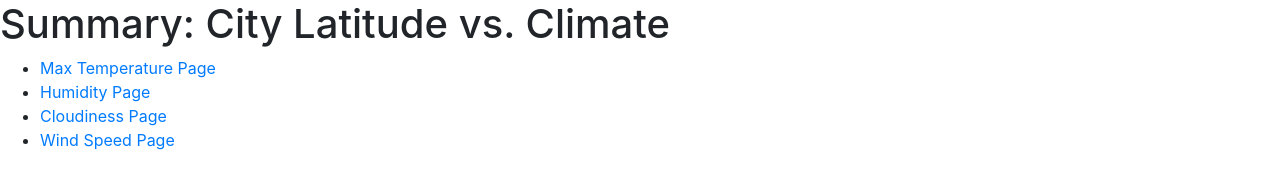
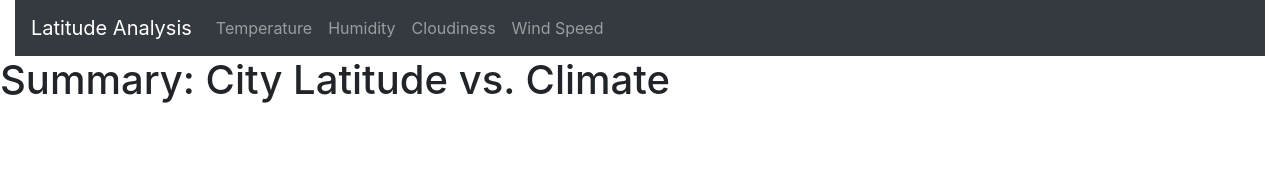
Before and after one commit to masontotall/Web-Design-Challenge, a plain HTML site: page index.html in a window 1280 px wide. Drawn offline with nearby package versions, Linux system fonts and the light colour scheme.

Commit message:
Added navbar design and functionality to the 4 pages and links

```diff
--- a/index.html
+++ b/index.html
@@ -15,9 +15,43 @@
 </head>
 
 <body>
+
+    <!-- Use Nav bar to clean up the links to pages -->
+
+    <div class="container-fluid">
+        <nav class="navbar navbar-expand-lg navbar-dark bg-dark">
+            <a class="navbar-brand" href="index.html">Latitude Analysis</a>
+            <button class="navbar-toggler" type="button" data-toggle="collapse" data-target="#navbarDropdown" aria-controls="navbarNavDropdown" aria-expanded="false" aria-label="Toggle navigation">
+              <span class="navbar-toggler-icon"></span>
+            </button>
+            <div class="collapse navbar-collapse" id="navbarDropdown">
+                <ul class="navbar-nav">
+                    <li class="nav-item">
+                        <a class="nav-link" id="a0" href="Temperature.html">Temperature</a>
+                    </li>
+                    <li class="nav-item">
+                        <a class="nav-link" id="a0" href="Humidity.html">Humidity</a>
+                    </li>
+                    <li class="nav-item">
+                        <a class="nav-link" id="a0" href="Cloudiness.html">Cloudiness</a>
+                    </li>
+                    <li class="nav-item">
+                        <a class="nav-link" id="a0" href="Wind.html">Wind Speed</a>
+                    </li>
+                </ul>
+            </div>
+        </nav>
+    </div>
+
+
     <h1>Summary: City Latitude vs. Climate</h1>
 
-    <ul>
+
+<!-- Use a nav bar to clean up the page links -->
+
+
+<!-- Create the 4 pages and link to them -->
+    <!-- <ul>
        <li><a href="Temperature.html"> Max Temperature Page</a></li>
 
         <li><a href="Humidity.html">Humidity Page</a></li>
@@ -25,7 +59,7 @@
        <li><a href="Cloudiness.html">Cloudiness Page</a></li>
 
         <li><a href="Wind.html">Wind Speed Page</a></li>
-    </ul>
+    </ul> -->
 
 
 
```
Also changed, not shown: Cloudiness.html (+25 -2 lines), Humidity.html (+23 -2 lines), Temperature.html (+24 -2 lines), Wind.html (+24 -2 lines).
